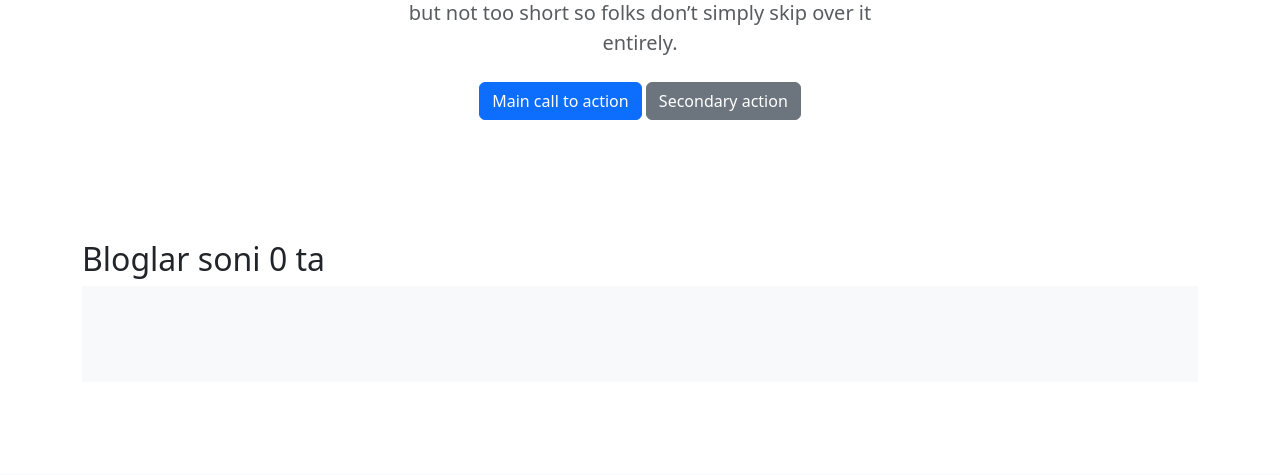
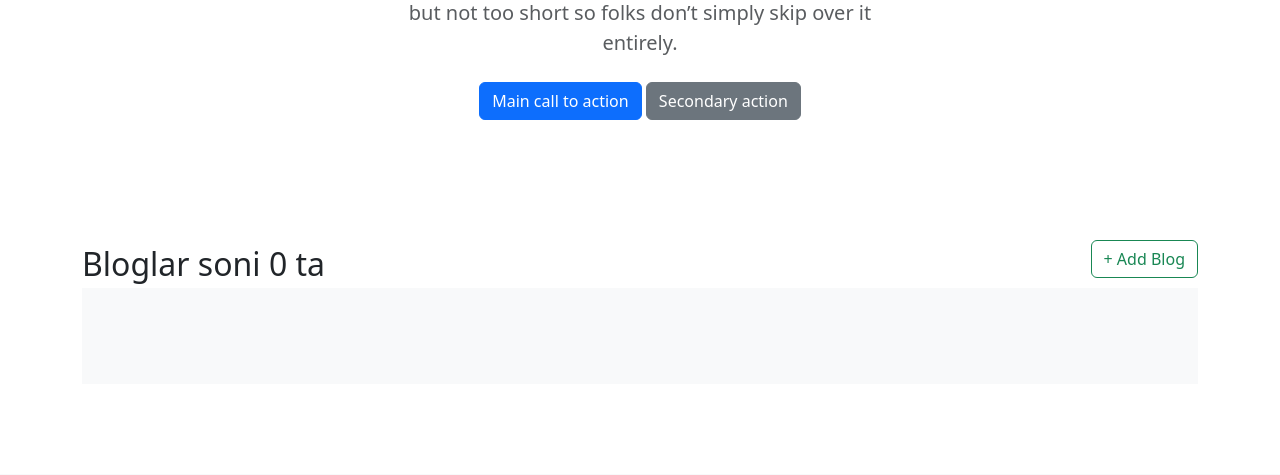
Before and after one commit to AsadbekSolijonov/dj_blog, a Django app: page / in a window 1280 px wide. Shown: the part 270-745 px from the top of the page. Run offline with Django 3.2, Linux system fonts and the light colour scheme; data that the repository does not hold is empty.

Commit message:
add blog + messages

```diff
--- a/blog/urls.py
+++ b/blog/urls.py
@@ -3,6 +3,7 @@ from blog import views as blog_views
 
 urlpatterns = [
     path('', blog_views.home, name='home'),
+    path('create/', blog_views.create, name='create'),
     path('about/', blog_views.about, name='about'),
     path('in_actives/', blog_views.in_active, name='in_active_blogs'),
     path('<int:blog_id>/view', blog_views.detail, name='detail'),
--- a/blog/views.py
+++ b/blog/views.py
@@ -1,6 +1,7 @@
 import random
 from dataclasses import dataclass
-from django.http import HttpResponseNotFound
+
+from django.contrib import messages
 from django.shortcuts import render, get_object_or_404, redirect
 
 from blog.forms import BlogForms
@@ -55,7 +56,8 @@ def update(request, blog_id):
     if request.method == 'POST':
         form = BlogForms(request.POST, request.FILES, instance=blog)
         if form.is_valid():
-            form.save()
+            blog = form.save()
+            messages.success(request, message=f"{blog.title} o'zgartirildi!")
             return redirect('home')
     else:
         form = BlogForms(instance=blog)
@@ -70,3 +72,20 @@ def delete(request, blog_id):
     blog = get_object_or_404(Blog, id=blog_id)
     blog.delete()
     return redirect('home')
+
+
+def create(request):
+    if request.method == 'POST':
+        form = BlogForms(request.POST, request.FILES)
+        if form.is_valid():
+            blog = form.save()
+            messages.success(request, message=f"{blog.title} yaratildi!")
+            return redirect('home')
+    else:
+        messages.warning(request, message=f"Hozirda biz test rejimida ishlayapmiz!")
+        form = BlogForms()
+
+    context = {
+        "form": form
+    }
+    return render(request, 'blog/create_blog.html', context=context)
--- a/templates/blog/base.html
+++ b/templates/blog/base.html
@@ -18,12 +18,20 @@
 <body class="d-flex flex-column h-100">
 
 {% include 'blog/navbar.html' %}
+{% for message in messages %}
+    <div class="alert alert-{{ message.tags }} alert-dismissible fade show" role="alert">
+        <strong>{{ message.tags|upper }}: </strong> {{ message }}
+        <button type="button" class="btn-close" data-bs-dismiss="alert" aria-label="Close"></button>
+    </div>
+
+{% endfor %}
 
 <div class="container">
     {% block content %}
 
     {% endblock %}
 </div>
+
 
 {% include 'blog/footer.html' %}
 
--- a/templates/blog/home.html
+++ b/templates/blog/home.html
@@ -7,9 +7,8 @@
 {% block content %}
 
     {% include 'blog/section.html' %}
-
-    <h2>Bloglar soni {{ blogs.count }} ta</h2>
-
+    <span class="fs-2 fw-medium">Bloglar soni {{ blogs.count }} ta</span>
+    <a href="{% url 'create' %}" class="btn btn-outline-success float-end">+ Add Blog</a>
     <div class="album py-5 bg-body-tertiary">
         <div class="container">
             <div class="row row-cols-1 row-cols-sm-2 row-cols-md-3 g-3">
@@ -35,8 +34,9 @@
                                 <p class="card-text">{{ blog.content|truncatechars:128 }}</p>
                                 <div class="d-flex justify-content-between align-items-center">
                                     <div class="btn-group">
-                                        <a href="{% url 'detail' blog.id  %}" class="btn btn-sm btn-outline-secondary">View</a>
-                                        <a href="{% url 'update' blog.id %}" type="button" class="btn btn-sm btn-outline-secondary">Edit</a>
+                                        <a href="{% url 'detail' blog.id %}" class="btn btn-sm btn-outline-secondary">View</a>
+                                        <a href="{% url 'update' blog.id %}" type="button"
+                                           class="btn btn-sm btn-outline-secondary">Edit</a>
                                     </div>
                                     <small class="text-body-secondary">9 mins</small></div>
                             </div>
--- a/templates/blog/update.html
+++ b/templates/blog/update.html
@@ -17,7 +17,7 @@
             <form method="POST" action="{% url 'update' blog.id %}" enctype="multipart/form-data">
                 {% csrf_token %}
                 {{ form|crispy }}
-                <button type="submit" class="btn btn-primary">Save</button>
+                <button type="submit" class="btn btn-primary">Update</button>
                 <button type="button"
                         class="btn btn-danger float-end"
                         data-bs-toggle="modal"
```
Also changed, not shown: templates/blog/create_blog.html (added, +22 -0 lines), media/blog_images/iphone.jpg (added).
